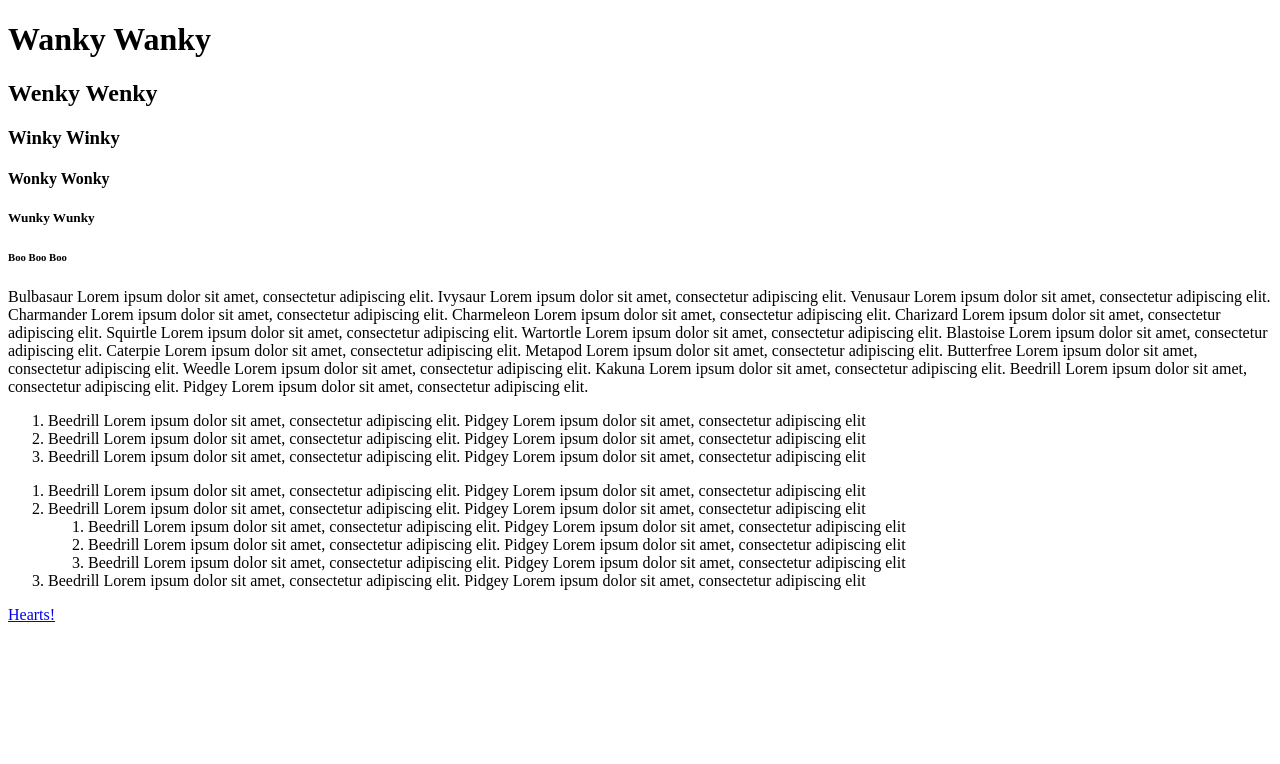
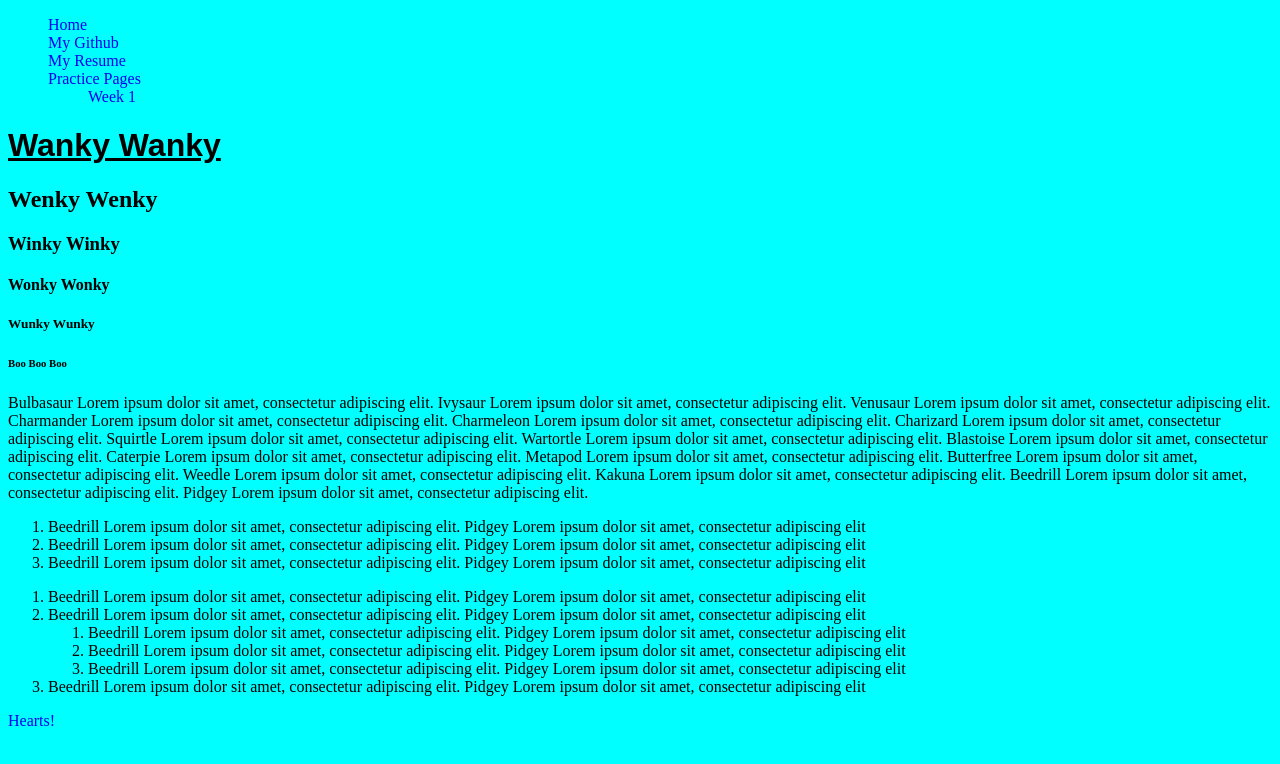
Before and after one commit to estherjaimes/estherjaimes.github.io, a plain HTML site: page w1.html in a window 1280 px wide. Drawn offline with Linux system fonts and the light colour scheme.

Commit message:
Add files via upload

```diff
--- /dev/null
+++ b/style.css
@@ -0,0 +1,24 @@
+/*Practicing Styles*/
+
+Body {
+	background-color: aqua;
+	color: black;
+}
+
+h1 {
+	font-family: Arial;
+	text-decoration: underline;
+}
+
+img {
+	width: 13%;
+	height: 19%;
+}
+
+a {
+	text-decoration: none;
+}
+
+ul li {
+	list-style-type: none;
+}
--- a/w1.html
+++ b/w1.html
@@ -2,8 +2,20 @@
 <html>
 <head>
 	<title>Week One Tags</title>
+	<link rel="stylesheet" type="text/css" href="style.css">
 </head>
 <body>
+<ul>
+		<li><a href="index.html">Home</a></li>
+		<li><a href="https://github.com/estherjaimes">My Github</a></li>
+		<li><a href="resume.html">My Resume</a></li>
+		<li><a href="practice.html">Practice Pages</a>
+			<ul>
+				<li><a href="w1.html">Week 1</a></li>
+			</ul>
+		</li>
+	</ul>
+
 	<h1>Wanky Wanky</h1>
 	<h2>Wenky Wenky</h2>
 	<h3>Winky Winky</h3>
```
Also changed, not shown: index.html (+4 -2 lines).
